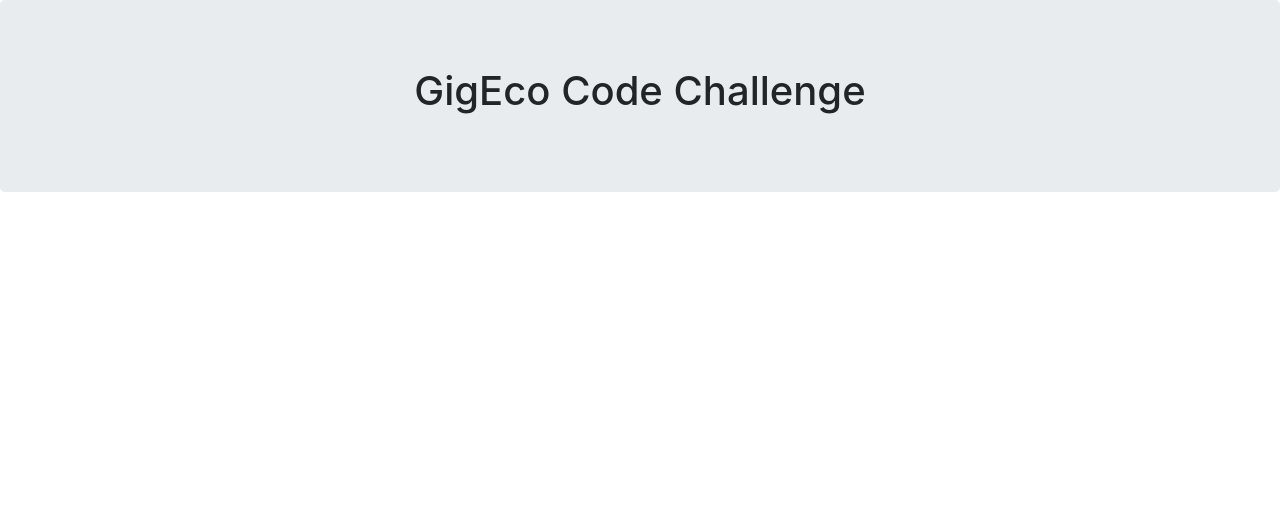
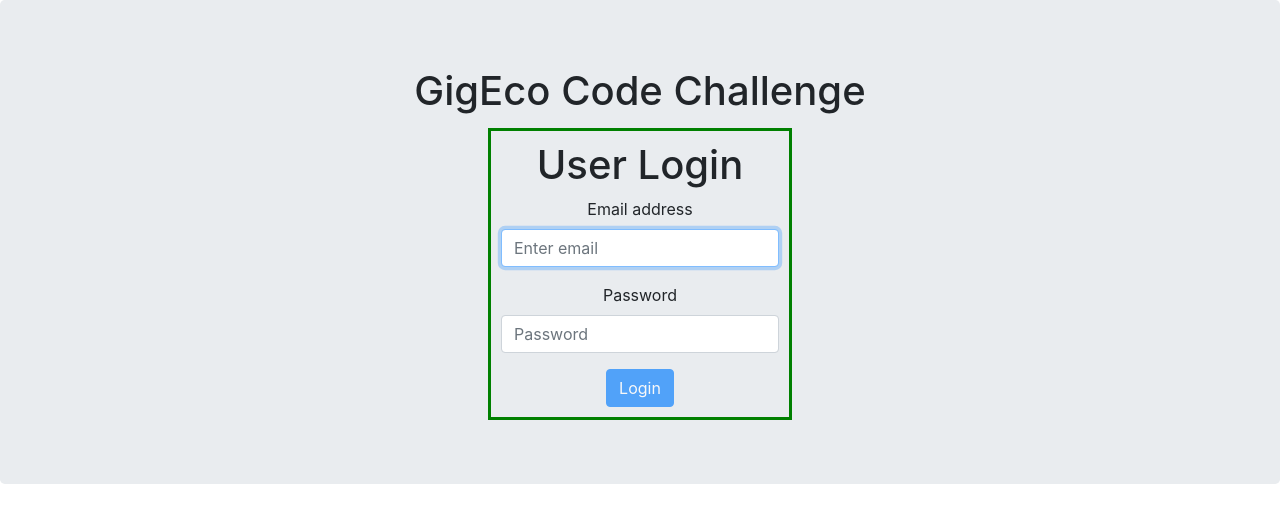
Before and after one commit to Ranthonym/uface, a React (Create React App) app: page / in a window 1280 px wide. Shown: the top 522 px of the page. Built offline with nearby package versions, Linux system fonts and the light colour scheme; no server answers.

Commit message:
set props to pass to login component

```diff
--- a/src/App.js
+++ b/src/App.js
@@ -4,7 +4,7 @@ import fire from "./fire";
 import classes from "./App.module.css";
 import { Jumbotron, Form, Button } from "react-bootstrap/";
 
-// import Login from "../src/components/Login/Login";
+import Login from "../src/components/Login/Login";
 // import Signup from "../src/components/Signup/Signup";
 
 function App() {
@@ -85,6 +85,18 @@ function App() {
     <div className={classes.App}>
       <Jumbotron>
         <h1 className={classes.AppHeader}> GigEco Code Challenge</h1>
+        <Login
+          email={email}
+          setEmail={setEmail}
+          password={password}
+          setPassword={setPassword}
+          loginHandler={loginHandler}
+          signupHandler={signupHandler}
+          hasAccount={hasAccount}
+          setHasAccount={setHasAccount}
+          emailError={emailError}
+          passwordError={passwordError}
+        />
       </Jumbotron>
     </div>
   );
```
